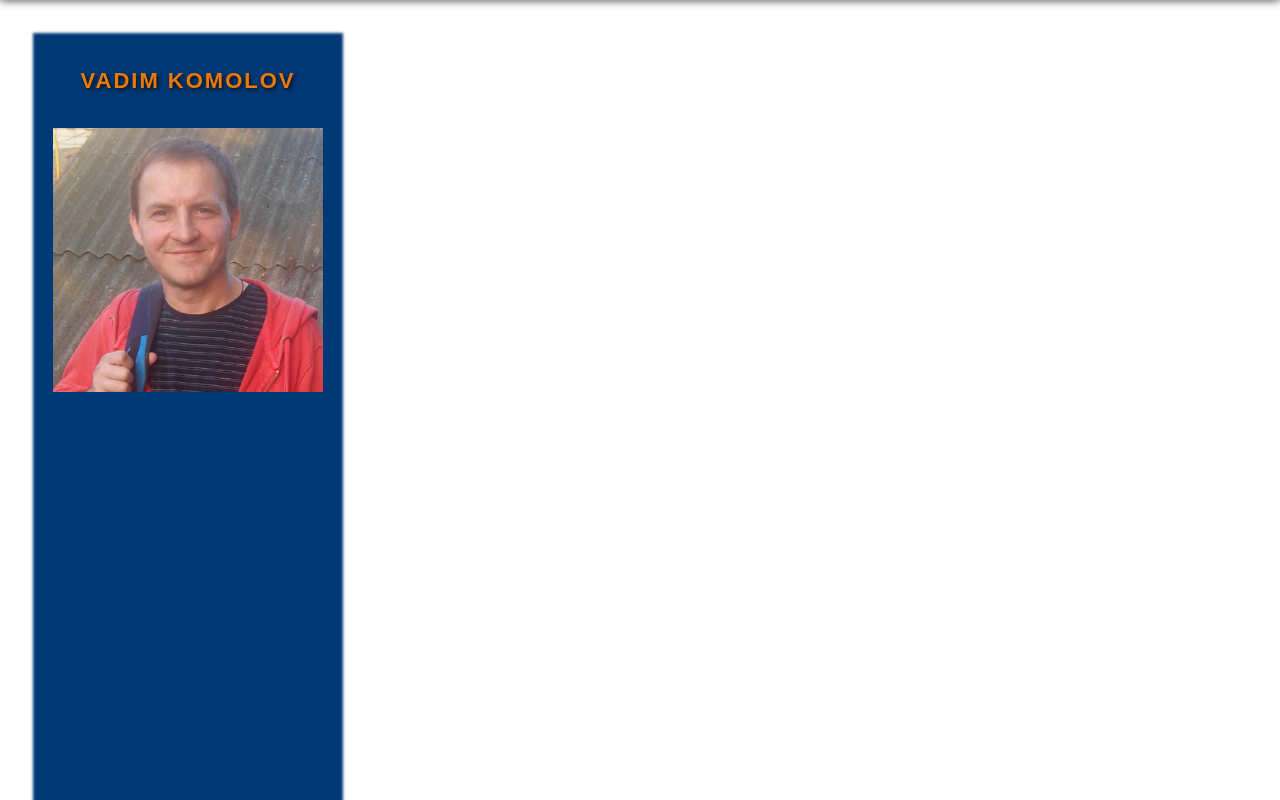
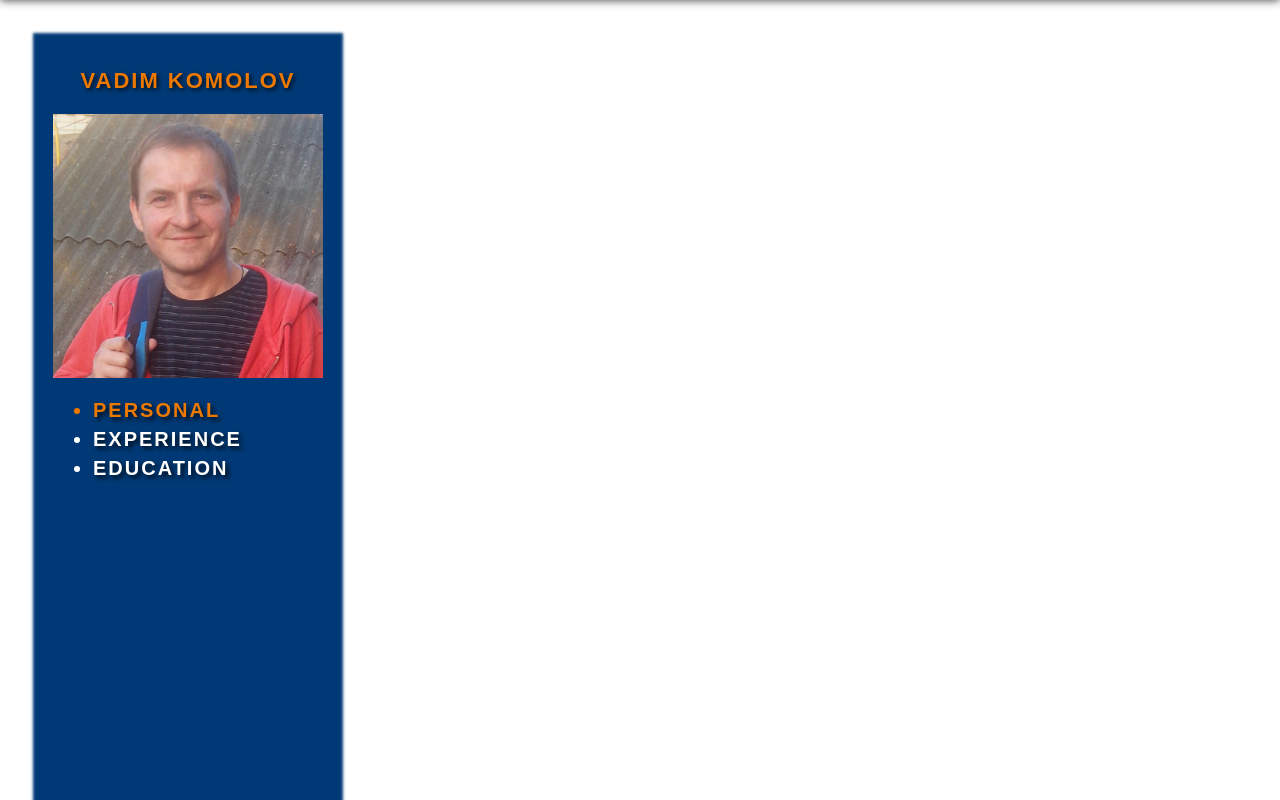
Before and after one commit to vkomolov/cv-app-js, a website built with webpack: page src/index.html in a window 1280 px wide. Shown: the top 800 px of the page. Built offline with nearby package versions, Linux system fonts and the light colour scheme.

Commit message:
Container, Component, AsideComponent modified

```diff
--- a/src/components/Component/Component.js
+++ b/src/components/Component/Component.js
@@ -2,23 +2,57 @@
 
 export default class Component {
     constructor ({htmlTagName, ...props}) {
-        this._htmlElem = document.createElement(htmlTagName);
-        if ("className" in props) {
-            this._htmlElem.classList.add(props["className"]);
+        /**will be checked before actions
+         * todo: to realise the error control
+         **/
+        this._error = [];
+
+        if (typeof htmlTagName === 'string') {
+            this._htmlElem = document.createElement(htmlTagName);
+        } else {
+            this.error.push(new Error('htmlTagName must be of type "string"...'));
         }
-        if ("id" in props) {
-            this._htmlElem.id = props["id"];
-        }
-        //dataParams for writing dataset in props
-        //props['dataParams'] is Array
-        if ("dataParams" in props) {
-            for (let dataSetPair of props["dataParams"]) {
-                let [propName, propVal] = dataSetPair;
-                this._htmlElem.dataset[propName] = propVal;
+
+        if ('attr' in props) {
+            if (typeof props['attr'] === 'object') {
+                let attrObj = props['attr'];
+                for (let key of Object.keys(attrObj)) {
+                    if (key === 'className') {
+                        //this._htmlElem.classList.add(attrObj[key]);
+                        this._htmlElem.className = attrObj[key];
+                    }
+                    else if (key === 'id') {
+                        this._htmlElem.id = attrObj[key];
+                    }
+                    else if (key === 'dataParams' && Array.isArray(attrObj[key])) {
+                        for (let dataSetPair of attrObj[key]) {
+                            let [propName, propVal] = dataSetPair;
+                            this._htmlElem.dataset[propName] = propVal;
+                        }
+                    }
+                    else {
+                        if (typeof attrObj[key] === 'string') {
+                            this._htmlElem.setAttribute(key, attrObj[key]);
+                        }
+                    }
+                }
             }
         }
-        if ("innerHTML" in props) {
-            this[Symbol.for("setInnerHTML")](props["innerHTML"]);
+
+        if ('innerHTML' in props) {
+            log('working innerHTML in Constructor of Component');
+            /**
+             * switching to hidden function with 'false', for rewriting innerHTML
+             * **/
+            this[Symbol.for('setInnerHTML')](props['innerHTML'], false);
+        }
+    }
+    ///////////////// END OF CONSTRUCTOR /////////////////
+
+    dispatchError (error) {
+        if (error.constructor.name === 'Error') {
+            this._error.push(error);
+            console.error('error dispatched...', error.message);
         }
     }
 
@@ -30,44 +64,63 @@ export default class Component {
  * @description:
  * - the main function is hidden with [Symbol.for("setInnerHTML")] from being enumerated
  * with other Prototype methods and being initiated directly...
- * - to achieve the property 'innerHTML' only through getter/setter 'innerHTML';
- * - object 'new Component' does not have its own innerHTML, cause it`s not an HTMLElement,
- * but has the property with the type HTMLElement: 'this.htmlElem'...
- * so, by using getter/setter of on object 'new Component', we can write the property 'innerHTML' of the object`s
- * property 'this.htmlElem', which is HTMLElement...
- * **/
-    [Symbol.for("setInnerHTML")](data) {
-        if (typeof data === "string" || typeof data === "number") {
-            this._htmlElem.innerHTML = data; //can be string, number, bull, null
+ * 'toAppend = true' is for appending elements and nodes to the Parent; 'toAppend = false' is for rewriting innerHTML
+ **/
+ [Symbol.for("setInnerHTML")](data, toAppend = true) {
+    if (Array.isArray(data) && data.length) {
+        if (!toAppend) {
+            this._htmlElem.innerHTML = '';
+        }
+        data.forEach(elem => {
+            this[Symbol.for("setInnerHTML")](elem, true);
+        });
 
-            //HTMLElement has the 'dataset' property, so: if the data is a node element, then we append it...
-        } else if (data.nodeType === 1) { //if it is HTMLElement...
+        //gives possibility to append a set of elements or nodes...
+        //this._htmlElem.append(...data);
+    }
+    else if (typeof data === "string" || typeof data === "number" || data.nodeType === 1) {
+        if (toAppend) {
             this._htmlElem.append(data);
-
-            /** all ancestors of 'Component', including 'Container' which extends 'Component'
-             * we can check the property of the 'Component' in order to identify the inheritance...
-             * **/
-        } else if (data.getHTMLElem) {
+        } else {
+            this._htmlElem.innerHTML = '';
+            this._htmlElem.append(data);
+        }
+    }
+    /** all ancestors of 'Component', including 'Container', which extends 'Component',
+     * has the property of the 'Component': 'obj.getHTMLElem'
+     * **/
+    else if (data.getHTMLElem) {
+        if (toAppend) {
+            this._htmlElem.append(data.getHTMLElem());
+        } else {
+            this._htmlElem.innerHTML = '';
             this._htmlElem.append(data.getHTMLElem());
         }
-        //if data is array, then recursive use of the function
-        else if (Array.isArray(data) && data.length) {
-            data.forEach(elem => {
-                this[Symbol.for("setInnerHTML")](elem);
-            });
-        }
     }
+    else {
+        this.dispatchError(new Error('the given data does not correspond the type...'));
+        console.error('the given data does not correspond the type...');
+    }
+ }
 
     /**@Description: Setter/Getter for the innerHTML property of the class Component, which is not DOM Element, but
      * has the property 'htmlElem', which has the [[prototype]]] of HTMLElement
      *
      */
     set innerHTML (innerHtmlData) {
-        this[Symbol.for("setInnerHTML")](innerHtmlData);
+        this[Symbol.for("setInnerHTML")](innerHtmlData, false);
     }
 
     get innerHTML () {
         return this._htmlElem.innerHTML;
+    }
+
+    /**@description it can use 'append' method directly to the new Component obj, avoiding append method to the
+     * HTMLElement, which is in the property 'this._htmlElem' of this new Component obj...
+     * **/
+    append(...innerHtmlData) {
+        this[Symbol.for("setInnerHTML")](innerHtmlData, true);
+        //innerHtmlData.forEach(elem => this[Symbol.for("setInnerHTML")](elem, true));
     }
 }
 
--- a/src/containers/App/App.js
+++ b/src/containers/App/App.js
@@ -1,5 +1,4 @@
 'use strict';
-
 import Component from "../../components/Component/Component";
 
 import "./App.scss";
@@ -12,7 +11,6 @@ import ContentBar from "../ContentBar/ContentBar";
 class App extends Component {
     constructor(props) {
         super(props);
-
         this._filter = null;     //will be overwritten by props 'filterOption'
         this._data = null;       //will be overwritten by this.getAndRenderData
         this._kids = [
@@ -20,12 +18,11 @@ class App extends Component {
             ContentBar
         ];
 
-        //todo error status
-        this._error = [];
-
-        /**TODO: to decide, should the containers start before the data is fetched...**/
-        this._kids.forEach(component => this._htmlElem.append(component.getHTMLElem()));
-
+        /**TODO: to decide, should the containers start before the data is fetched...
+         * TODO: error status
+         * */
+        //appending children...
+        this.append(...this._kids);
 
         /**@description Array 'filterOption' is a list of possible 'filters' which can be chosen
          *
@@ -33,12 +30,13 @@ class App extends Component {
         if ("filterOption" in props && Array.isArray(props["filterOption"])) {
             this.filterOption = [...props.filterOption];
             this._filter = this.filterOption[0];     //avoiding setter 'filter'
-
-        } else {
-            console.log('App has not found "filterOption" in given props to the constructor');
+        }
+        else {
+            console.error('App has not found "filterOption" in given props to the constructor');
             this.dispatchError(new Error('App has not found "filterOption" in given props'));
         }
     }
+///////////////// END OF CONSTRUCTOR /////////////////
 
     prepareData(data) {
         return {
@@ -54,30 +52,24 @@ class App extends Component {
         this.filter = value;    //switching to the setter (set filter()), not this._filter directly...
     }
 
-    dispatchError (error) {
-        if (error.constructor.name === 'Error') {
-            this._error.push(error);
-            log('error dispatched...');
-        }
-    }
-
     get filter () {
         return this._filter;
     }
 
     /**@description making setter in order to callback on changing value, as on event...
-     *'this.filter' initially has null value... so, if 'this.filter' == null, we can init
+     *
      * **/
     set filter (value) {
         if (this.filterOption && this.filterOption.includes(value)) {
             this._filter = value;
 
+            //on changing filter to rewrite components with the new data
             if (this._data) {
+                /** using the method of the children '.renderData(data) **/
                 this._kids.forEach(component => component.renderData(this.prepareData(this._data)));
             }
-
         } else {
-            console.log(`the filter ${value} is not in option...`);
+            console.error(`the filter ${value} is not in option...`);
             this.dispatchError(new Error(`the filter ${value} is not in option...`));
         }
     }
--- a/src/containers/AsideBar/AsideBar.js
+++ b/src/containers/AsideBar/AsideBar.js
@@ -1,6 +1,4 @@
 'use strict';
-
-//import {getAxios} from '../../utils/services/index'
 
 import "./AsideBar.scss";
 import Container from "../../containers/Container/Container";
@@ -12,44 +10,86 @@ import Component from "../../components/Component/Component";
  * **/
 const AsideBar = new Container({
     htmlTagName: "div",
-    className: "asideBar",
-    dataName: 'aside',
+    attr: {
+        className: "asideBar",
+    },
+    _dataName: 'aside',
 });
 
 AsideBar.parseData = function(innData) {
     const {fullName, photoUrl, ...data} = innData;
+    let headingFullName;
+    let image;
+    let ImageContainer;
+    let sectionList;
 
     log(data, 'data in the AsideBAr');
+    //log(this._htmlElem, 'this._htmlElem: ');
 
-    const headingFullName = new Component({
+    headingFullName = new Component({
         htmlTagName: 'h1',
         innerHTML: fullName,
     });
 
-    const image = new Image();
+    image = new Image();
     image.src = photoUrl;
-    const ImageContainer = new Component({
+
+    //log(image, 'image');    //<img src="./assets/img/vk.png">
+    //log(image.nodeType, 'image.nodeType: ');    //1
+
+    ImageContainer = new Component({
         htmlTagName: 'div',
-        className: 'imageContainer',
+        attr: {
+            className: 'imageContainer',
+        },
         innerHTML: image,
     });
 
     /**@description
      *
      * **/
-    const sectionList = new Component({
+    sectionList = new Component({
         htmlTagName: 'ul',
-        className: 'sectionList',
+        attr: {
+            className: 'sectionList',
+        },
     });
 
 
 
-    this.innerHTML = [headingFullName, ImageContainer, sectionList];
+    ///////// VER ///////////
+/*    Object.keys(data).forEach(key => {
+
+        let specClass = key === this.filterActive
+            ? 'sectionName specClass'
+            : 'sectionName toBeHovered';
+
+        let li = document.createElement('li');
+        li.className = specClass;
+        li.innerText = key;
+
+        sectionList.append(li);
+    });*/
+
+    /////////////// VER //////////////
+    Object.keys(data).forEach(key => {
+        let specClass = key === this.filterActive
+            ? 'sectionName specClass'
+            : 'sectionName toBeHovered';
+
+        let li = new Component({
+            htmlTagName: 'li',
+            attr: {
+                className: specClass,
+            },
+            innerHTML: key,
+        });
+
+        sectionList.append(li);
+    });
+
+    this.append(headingFullName, ImageContainer, sectionList);
 };
-
-
-
-
 
 export default AsideBar;
 
--- a/src/containers/AsideBar/AsideBar.scss
+++ b/src/containers/AsideBar/AsideBar.scss
@@ -13,8 +13,6 @@
   padding: 25px;
   user-select: text;
   cursor: default;
-
-  @include flex-box($flex-box-col-top...);
 
   @media screen and (max-width: 810px) {
     width: 100%;
@@ -42,9 +40,7 @@
   }
 
   .sectionList {
-    //width: 210px;
-    text-align: left;
-    margin: 0 auto;
+
 
     .sectionName {
       @include init-font(20px, 700);
--- a/src/containers/Container/Container.js
+++ b/src/containers/Container/Container.js
@@ -11,29 +11,29 @@ export default class Container extends Component {
     constructor(props) {
         super(props);
         this._dataName = props.dataName || null;
-        this.dispatchError = null;
         this.setFilter = null;
-        this.filterActive = 'personal'; //will be overwritten
+        this.filterActive = null;
     }
+    ///////////////// END OF CONSTRUCTOR /////////////////
 
     renderData(innData) {
         const {dispatchError, setFilter, filterActive, ...data} = innData;
 
         /** switching to dispatchError callback of the App (for emitting new Errors)**/
-        if (dispatchError) {
+        if (typeof dispatchError === 'function') {
             this.dispatchError = dispatchError;
         } else {
-            console.error('no "dispatchError" found in data: ');
-            console.error(innData);
+            console.error('no "dispatchError" found in data: ', innData);
+            /**using method 'dispatchError' by default from the Component**/
+            this.dispatchError(new Error('no "dispatchError" found in data'));
         }
 
         /**  **/
         if (setFilter) {
             this.setFilter = setFilter;
         } else {
-            this.dispatchError && this.dispatchError(new Error('no "dispatchError" found in data: '));
-            console.error('no "dispatchError" found in data: ');
-            console.error(innData);
+            this.dispatchError(new Error('no "dispatchError" found in data: '));
+            console.error('no "dispatchError" found in data: ', innData);
         }
 
         /**  **/
@@ -45,13 +45,17 @@ export default class Container extends Component {
             console.error(innData);
         }
 
-        this.parseData(data['data']);
+        if (!this._error.length) {
+            this.parseData(data['data']);
+        } else {
+            console.error('errors in container obj: ');
+            console.error(this._error);
+        }
     }
 
-
-    parseData(...innData) {
+    parseData(innData) {
         console.log('new Container object must have its own "parseData" method. Default method is initialised...')
-        console.log(innData, 'parsed Data: ');
+        console.log(innData, 'Data for parsing:  ');
     }
 
 }
--- a/src/containers/ContentBar/ContentBar.js
+++ b/src/containers/ContentBar/ContentBar.js
@@ -5,13 +5,15 @@ import Container from "../../containers/Container/Container";
 
 const ContentBar = new Container({
     htmlTagName: "div",
-    className: "contentBar",
+    attr: {
+        className: "contentBar",
+    },
     dataName: 'content',
 });
 
-ContentBar.parseData = function(innData) {
+/*ContentBar.parseData = function(innData) {
 
-};
+};*/
 
 export default ContentBar;
 
--- a/src/index.js
+++ b/src/index.js
@@ -8,8 +8,10 @@ import AlertBlock from './components/AlertBlock/AlertBlock';
 
 const rootApp = new App({
     htmlTagName: 'div',
-    className: 'totalWrapper',
-    id: 'app',
+    attr: {
+        className: 'totalWrapper',
+        id: 'app',
+    },
     filterOption: [
         'personal',
         'experience',
```
